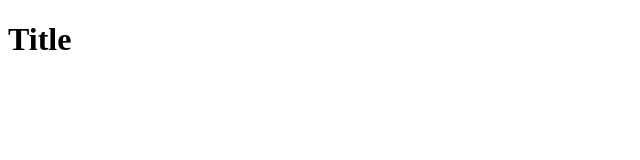
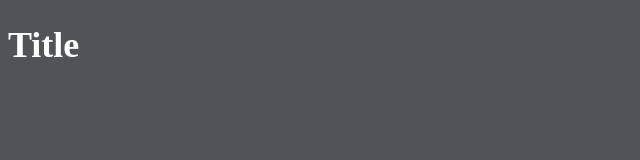
Before and after one commit to fahadfahim/git-one, a plain HTML site: page index.html in a window 1280 px wide. Shown: the whole page, without its empty margins (0-640 px from the left). Drawn offline with Linux system fonts and the light colour scheme.

Commit message:
text color and background color edited

```diff
--- a/index.html
+++ b/index.html
@@ -6,6 +6,7 @@
     <meta http-equiv="X-UA-Compatible" content="IE=edge">
     <meta name="viewport" content="width=device-width, initial-scale=1.0">
     <title>Git tutorial</title>
+    <link rel="stylesheet" href="style.css">
 </head>
 <body>
     <h1>Title</h1>
--- a/style.css
+++ b/style.css
@@ -1,4 +1,5 @@
 body {
-  background-color: aliceblue;
+  background-color: rgb(80, 84, 88);
+  color: #fff;
   font-size: large;
 }
```
